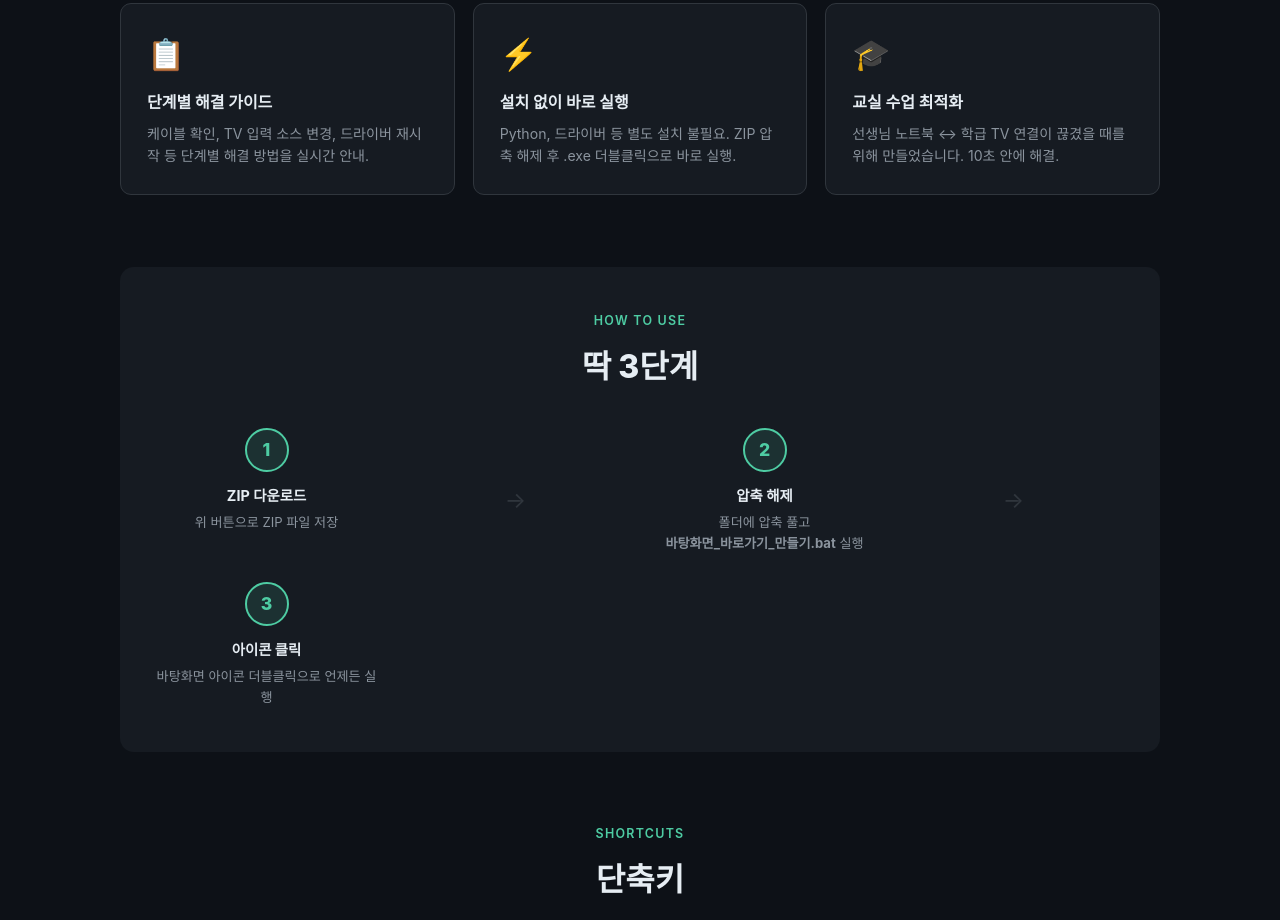
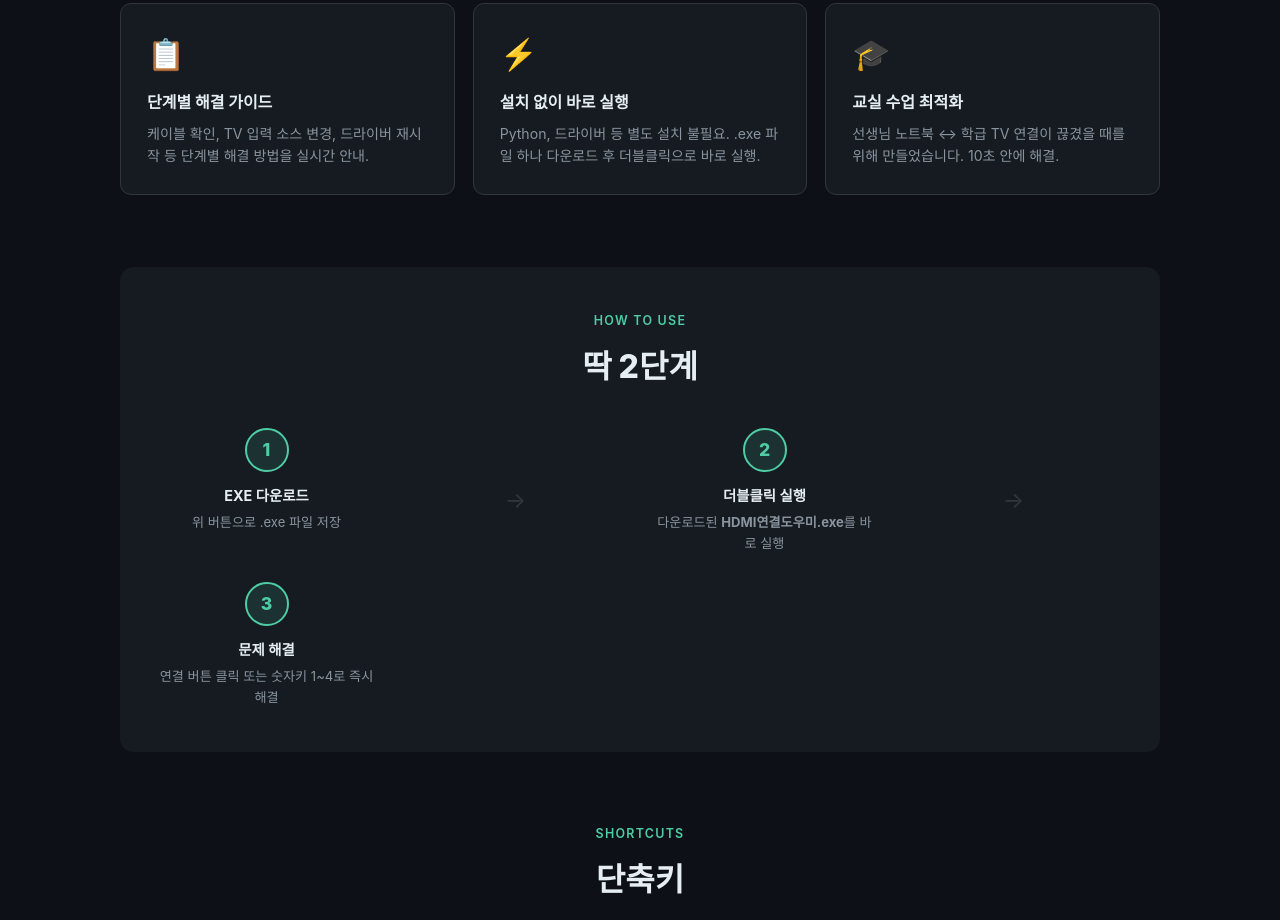
Before and after one commit to spiro6360/hdmi-connecter, a plain HTML site: page index.html in a window 1280 px wide. Shown: the part 1598-2518 px from the top of the page. Drawn offline with Linux system fonts and the light colour scheme.

Commit message:
exe 직접 다운로드로 변경, 단계 안내 업데이트

```diff
--- a/index.html
+++ b/index.html
@@ -158,7 +158,7 @@ footer{border-top:1px solid var(--border);padding:26px 36px;
   <p>수업 중 TV에 화면이 안 뜰 때, 버튼 하나로 즉시 해결.<br/>
      원인 진단부터 연결 모드 변경까지 자동으로.</p>
   <div class="btns">
-    <a class="btn-dl" href="HDMI연결도우미.zip" download id="dl-btn">
+    <a class="btn-dl" href="HDMI연결도우미.exe" download id="dl-btn">
       ⬇&nbsp; 무료 다운로드
     </a>
   </div>
@@ -220,7 +220,7 @@ footer{border-top:1px solid var(--border);padding:26px 36px;
       <div class="feat-d">케이블 확인, TV 입력 소스 변경, 드라이버 재시작 등 단계별 해결 방법을 실시간 안내.</div></div>
     <div class="feat"><div class="feat-ic">⚡</div>
       <div class="feat-t">설치 없이 바로 실행</div>
-      <div class="feat-d">Python, 드라이버 등 별도 설치 불필요. ZIP 압축 해제 후 .exe 더블클릭으로 바로 실행.</div></div>
+      <div class="feat-d">Python, 드라이버 등 별도 설치 불필요. .exe 파일 하나 다운로드 후 더블클릭으로 바로 실행.</div></div>
     <div class="feat"><div class="feat-ic">🎓</div>
       <div class="feat-t">교실 수업 최적화</div>
       <div class="feat-d">선생님 노트북 ↔ 학급 TV 연결이 끊겼을 때를 위해 만들었습니다. 10초 안에 해결.</div></div>
@@ -231,24 +231,24 @@ footer{border-top:1px solid var(--border);padding:26px 36px;
 <section style="padding-top:0">
   <div class="steps-wrap fi">
     <div class="sec-lbl" style="text-align:center">How to use</div>
-    <div class="sec-title" style="margin-bottom:0">딱 3단계</div>
+    <div class="sec-title" style="margin-bottom:0">딱 2단계</div>
     <div class="steps">
       <div class="step">
         <div class="step-n">1</div>
-        <div class="step-t">ZIP 다운로드</div>
-        <div class="step-d">위 버튼으로 ZIP 파일 저장</div>
+        <div class="step-t">EXE 다운로드</div>
+        <div class="step-d">위 버튼으로 .exe 파일 저장</div>
       </div>
       <div class="step-arr">→</div>
       <div class="step">
         <div class="step-n">2</div>
-        <div class="step-t">압축 해제</div>
-        <div class="step-d">폴더에 압축 풀고<br/><b>바탕화면_바로가기_만들기.bat</b> 실행</div>
+        <div class="step-t">더블클릭 실행</div>
+        <div class="step-d">다운로드된 <b>HDMI연결도우미.exe</b>를 바로 실행</div>
       </div>
       <div class="step-arr">→</div>
       <div class="step">
         <div class="step-n">3</div>
-        <div class="step-t">아이콘 클릭</div>
-        <div class="step-d">바탕화면 아이콘 더블클릭으로 언제든 실행</div>
+        <div class="step-t">문제 해결</div>
+        <div class="step-d">연결 버튼 클릭 또는 숫자키 1~4로 즉시 해결</div>
       </div>
     </div>
   </div>
@@ -275,7 +275,7 @@ footer{border-top:1px solid var(--border);padding:26px 36px;
   <h2>지금 바로 무료로 받아가세요</h2>
   <p>수업 시간에 HDMI 때문에 당황하지 마세요.</p>
   <div class="btns">
-    <a class="btn-dl" href="HDMI연결도우미.zip" download>⬇&nbsp; HDMI 연결 도우미 다운로드</a>
+    <a class="btn-dl" href="HDMI연결도우미.exe" download>⬇&nbsp; HDMI 연결 도우미 다운로드</a>
   </div>
   <div class="file-meta">
     <span>크기: <b>약 11 MB</b></span>
```
Also changed, not shown: 1 other file.
